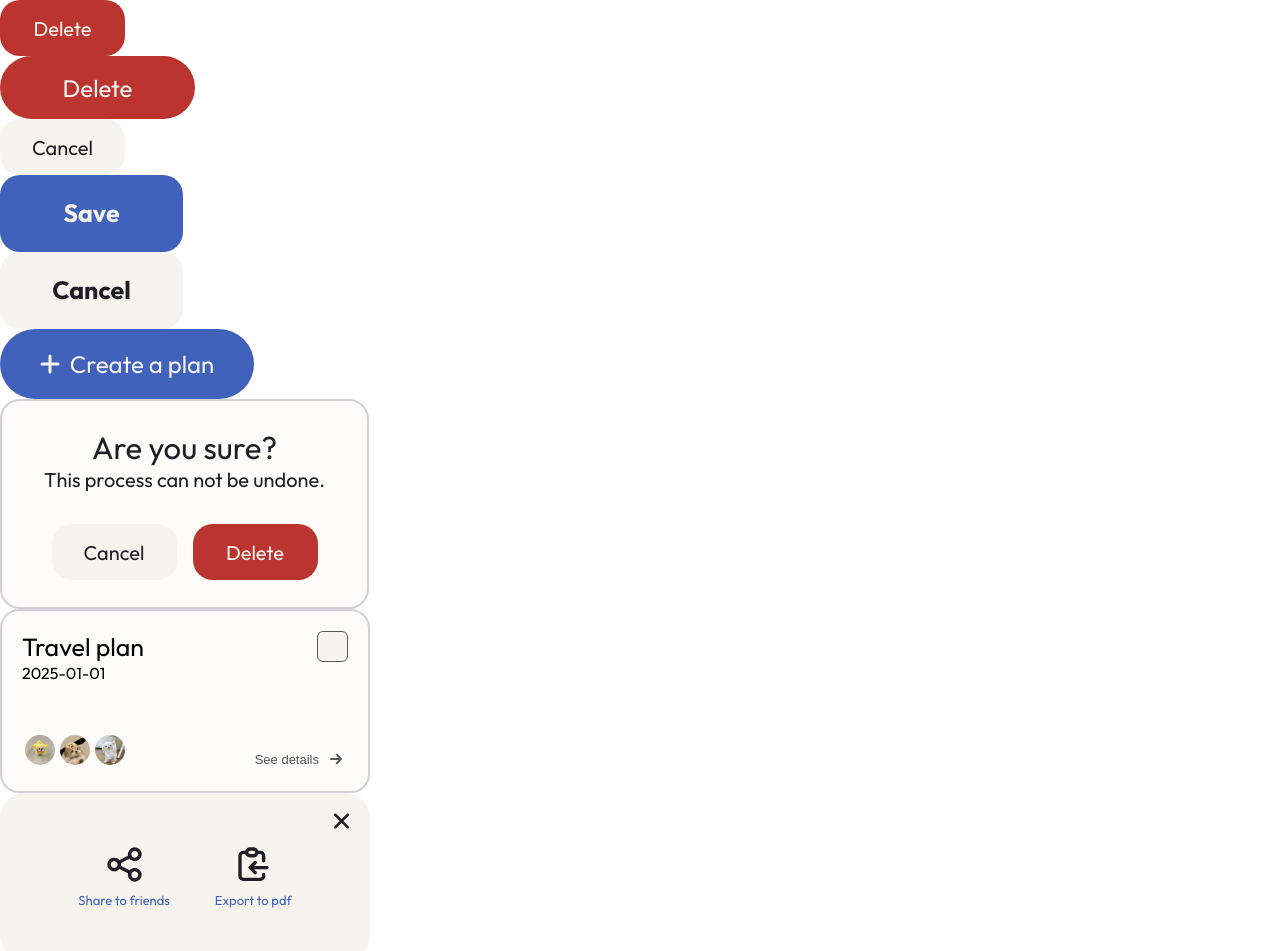
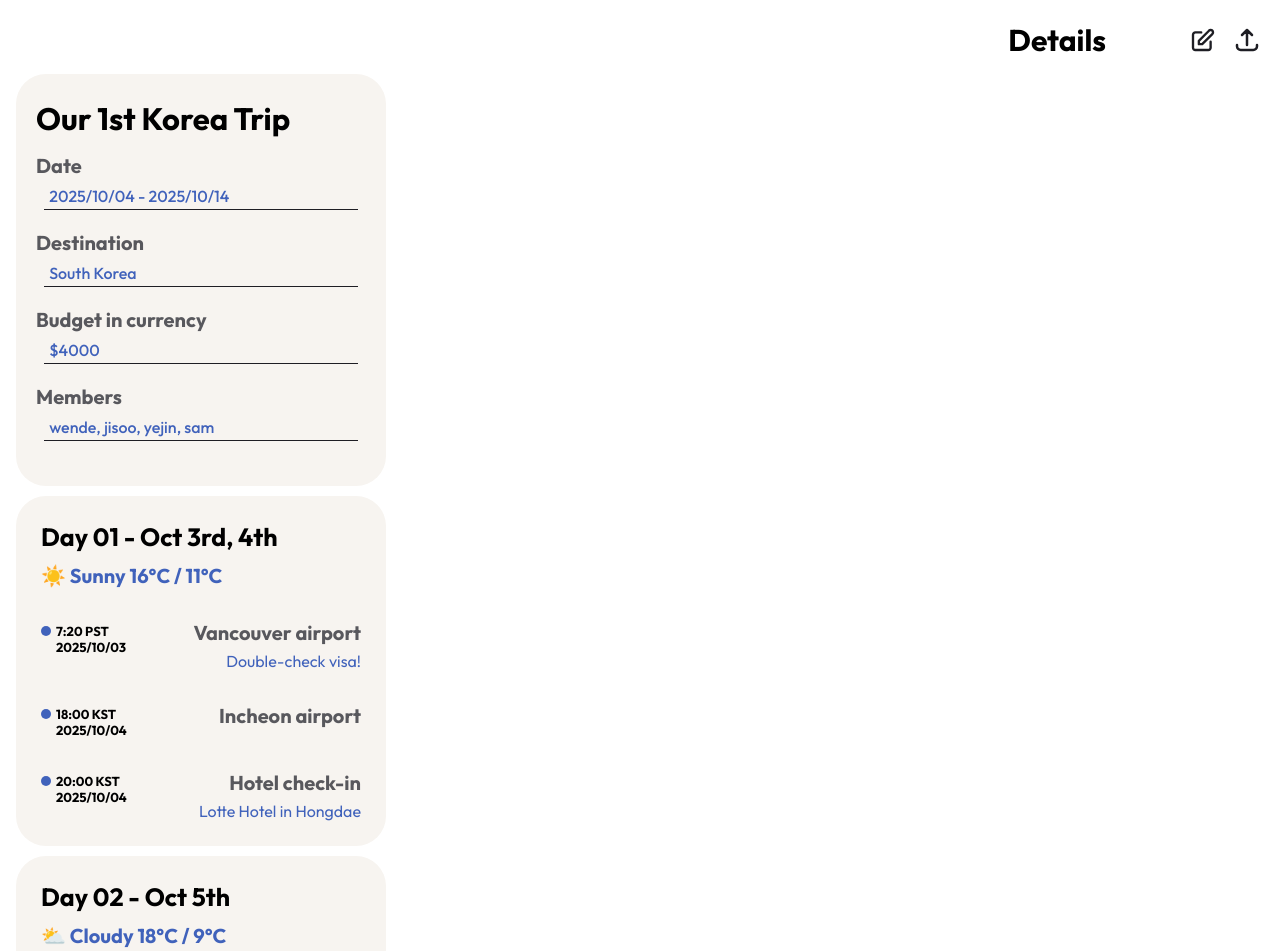
Before and after one commit to wendeshiro/COMP-3170-Plan-it, a React (Vite) app: page / in a window 1280 px wide. Shown: the top 951 px of the page. Built offline with nearby package versions, Linux system fonts and the light colour scheme.

Commit message:
Add: finish the plan detail page having onClick action to open PlanShareModal popup without navbar component included

```diff
--- a/package.json
+++ b/package.json
@@ -12,6 +12,7 @@
   "dependencies": {
     "react": "^19.1.1",
     "react-dom": "^19.1.1",
+    "react-router-dom": "^7.9.4",
     "styled-components": "^6.1.19"
   },
   "devDependencies": {
--- a/src/App.jsx
+++ b/src/App.jsx
@@ -1,90 +1,12 @@
-import "./App.css";
-import DeleteModal from "./components/DeleteModal";
-import { Button } from "./components/Button";
-import CreatePlanButton from "./components/AddPlan";
-import PlanCard from "./components/PlanCard";
-import PlanShareModal from "./components/PlanShareModal";
-import Input from "./components/input";
-import InputCard from "./components/InputCard";
-import DayPlanCard from "./components/DayPlanCard";
-import DayPlanCardEvent from "./components/DayPlanCardEvent";
-import DetailsItem from "./components/DetailsItem";
+import './App.css';
+import InputCard from './components/InputCard';
+import DayPlanCard from './components/DayPlanCard';
+import DayPlanCardEvent from './components/DayPlanCardEvent';
+import DetailsItem from './components/DetailsItem';
+import PlanDetail from './pages/PlanDetail';
 
 function App() {
-  return (
-    <div>
-      <Button redSmall>Delete</Button>
-      <Button redLarge>Delete</Button>
-      <Button whiteSmall>Cancel</Button>
-      <Button blueLarge>Save</Button>
-      <Button whiteLarge>Cancel</Button>
-      <CreatePlanButton />
-      <DeleteModal />
-      <PlanCard planName="Travel plan" planDate="2025-01-01" />
-      <PlanShareModal />
-      <Input title="Tour Name" />
-      <Input title="Date" type="date" />
-      <InputCard cardTitle="Day 1" style={{ "--input-label-size": "20px" }}>
-        <Input title="Location 01" />
-        <Input title="Date" type="date" />
-        <Input title="Time" type="time" />
-        <Input title="Note" />
-      </InputCard>
-      <InputCard
-        cardTitle="Our 1st Korea Trip"
-        showAddButton={false}
-        style={{ "--input-label-size": "20px" }}
-      >
-        <DetailsItem title="Date" content="2025/10/04 - 2025/10/14" />
-        <DetailsItem title="Destination" content="South Korea" />
-        <DetailsItem title="Budget in currency" content="$4000" />
-        <DetailsItem title="Members" content="wende, jisoo, yejin, sam" />
-      </InputCard>
-      <DayPlanCard cardTitle="Day 01 - Oct 3rd, 4th" weatherIcon="☀️" weather="Sunny 16°C / 11°C">
-        <DayPlanCardEvent
-          date="2025/10/03"
-          time="7:20"
-          timeZone="PST"
-          event="Vancouver airport"
-          note="Double-check visa!"
-        />
-        <DayPlanCardEvent date="2025/10/04" time="18:00" timeZone="KST" event="Incheon airport" />
-        <DayPlanCardEvent
-          date="2025/10/04"
-          time="20:00"
-          timeZone="KST"
-          event="Hotel check-in"
-          note="Lotte Hotel in Hongdae"
-        />
-      </DayPlanCard>
-      <DayPlanCard cardTitle="Day 02 - Oct 5th" weatherIcon="⛅️" weather="Cloudy 18°C / 9°C">
-        <DayPlanCardEvent
-          time="8:00"
-          timeZone="KST"
-          event="Korean style brunch"
-          note="Very spicy hotpot! (Gukbap!)"
-        />
-        <DayPlanCardEvent
-          time="10:00"
-          timeZone="KST"
-          event="Starfield Library"
-          note="Very big beautiful library. and % cafe!"
-        />
-        <DayPlanCardEvent
-          time="11:30"
-          timeZone="KST"
-          event="Shopping at Coex mall"
-          note="Free time! shopping!!"
-        />
-        <DayPlanCardEvent
-          time="14:30"
-          timeZone="KST"
-          event="London Bagel Museum"
-          note="Not a museum, bagel cafe"
-        />
-      </DayPlanCard>
-    </div>
-  );
+  return <PlanDetail />;
 }
 
 export default App;
--- a/src/components/PlanShareModal.jsx
+++ b/src/components/PlanShareModal.jsx
@@ -4,10 +4,15 @@ import shareIcon from '../assets/share.svg';
 import closeIcon from '../assets/close.svg';
 import exportIcon from '../assets/export.svg';
 
-export default function PlanShareModal() {
+export default function PlanShareModal({ onClose }) {
   return (
     <div className={styles.planShareModal}>
-      <img className={styles.close} src={closeIcon} alt="close" />
+      <img
+        className={styles.close}
+        src={closeIcon}
+        alt="close"
+        onClick={onClose}
+      />
       <div className={styles.contents}>
         <div className={styles.share}>
           <img src={shareIcon} alt="share" />
--- a/src/main.jsx
+++ b/src/main.jsx
@@ -1,10 +1,13 @@
-import { StrictMode } from "react";
-import { createRoot } from "react-dom/client";
-import "./index.css";
-import App from "./App.jsx";
+import { StrictMode } from 'react';
+import { createRoot } from 'react-dom/client';
+import './index.css';
+import App from './App.jsx';
+import { BrowserRouter } from 'react-router-dom';
 
-createRoot(document.getElementById("root")).render(
-    <StrictMode>
-        <App />
-    </StrictMode>
+createRoot(document.getElementById('root')).render(
+  <StrictMode>
+    <BrowserRouter>
+      <App />
+    </BrowserRouter>
+  </StrictMode>
 );
--- /dev/null
+++ b/src/pages/PlanDetail.jsx
@@ -0,0 +1,181 @@
+import { useState } from 'react';
+import InputCard from '../components/InputCard';
+import DetailsItem from '../components/DetailsItem';
+import DayPlanCard from '../components/DayPlanCard';
+import DayPlanCardEvent from '../components/DayPlanCardEvent';
+import PlanShareModal from '../components/PlanShareModal';
+import shareBtn from '../assets/share-btn.svg';
+import editBtn from '../assets/edit-btn.svg';
+
+export default function PlanDetail() {
+  const [isShareModalOpen, setIsShareModalOpen] = useState(false);
+
+  const handleShareClick = () => {
+    setIsShareModalOpen(true);
+  };
+
+  const handleCloseModal = () => {
+    setIsShareModalOpen(false);
+  };
+
+  const handleEditClick = () => {
+    console.log('Edit button clicked!');
+    // 여기에 편집 기능 로직을 추가하세요
+  };
+
+  const styles = `
+    .planDetail {
+        display: flex;
+        flex-direction: column;
+        gap: 10px;
+
+        margin: 16px;
+        padding: 0;
+    }
+
+    h3 {
+        font-size: 30px;
+        text-align: center;
+        margin: 0;
+        padding: 5px 0;
+    }
+
+    nav {
+        display: inline-flex;
+        justify-content: flex-end;
+        align-items: center;
+        gap: 80px;
+
+    }
+
+    .shareButton {
+        display: flex;
+        justify-content: flex-end;
+        gap: 10px;
+    }
+
+    .iconButton {
+        background: none;
+        border: none;
+        cursor: pointer;
+        padding: 5px;
+        border-radius: 5px;
+        transition: background-color 0.2s;
+    }
+
+    .iconButton:hover {
+        background-color: white;
+    }
+
+    .iconButton:active {
+        background-color: white;
+    }
+
+    .modalOverlay {
+        position: fixed;
+        top: 0;
+        left: 0;
+        right: 0;
+        bottom: 0;
+        background-color: rgba(0, 0, 0, 0.5);
+        display: flex;
+        justify-content: center;
+        align-items: center;
+        z-index: 1000;
+    }
+    `;
+
+  return (
+    <>
+      <style>{styles}</style>
+      <div className="planDetail">
+        <nav>
+          <h3>Details</h3>
+          <div className="shareButton">
+            <button className="iconButton" onClick={handleEditClick}>
+              <img src={editBtn} alt="edit Button" />
+            </button>
+            <button className="iconButton" onClick={handleShareClick}>
+              <img src={shareBtn} alt="share Button" />
+            </button>
+          </div>
+        </nav>
+        <InputCard
+          cardTitle="Our 1st Korea Trip"
+          showAddButton={false}
+          style={{ '--input-label-size': '20px' }}
+        >
+          <DetailsItem title="Date" content="2025/10/04 - 2025/10/14" />
+          <DetailsItem title="Destination" content="South Korea" />
+          <DetailsItem title="Budget in currency" content="$4000" />
+          <DetailsItem title="Members" content="wende, jisoo, yejin, sam" />
+        </InputCard>
+        <DayPlanCard
+          cardTitle="Day 01 - Oct 3rd, 4th"
+          weatherIcon="☀️"
+          weather="Sunny 16°C / 11°C"
+        >
+          <DayPlanCardEvent
+            date="2025/10/03"
+            time="7:20"
+            timeZone="PST"
+            event="Vancouver airport"
+            note="Double-check visa!"
+          />
+          <DayPlanCardEvent
+            date="2025/10/04"
+            time="18:00"
+            timeZone="KST"
+            event="Incheon airport"
+          />
+          <DayPlanCardEvent
+            date="2025/10/04"
+            time="20:00"
+            timeZone="KST"
+            event="Hotel check-in"
+            note="Lotte Hotel in Hongdae"
+          />
+        </DayPlanCard>
+        <DayPlanCard
+          cardTitle="Day 02 - Oct 5th"
+          weatherIcon="⛅️"
+          weather="Cloudy 18°C / 9°C"
+        >
+          <DayPlanCardEvent
+            time="8:00"
+            timeZone="KST"
+            event="Korean style brunch"
+            note="Very spicy hotpot! (Gukbap!)"
+          />
+          <DayPlanCardEvent
+            time="10:00"
+            timeZone="KST"
+            event="Starfield Library"
+            note="Very big beautiful library. and % cafe!"
+          />
+          <DayPlanCardEvent
+            time="11:30"
+            timeZone="KST"
+            event="Shopping at Coex mall"
+            note="Free time! shopping!!"
+          />
+          <DayPlanCardEvent
+            time="14:30"
+            timeZone="KST"
+            event="London Bagel Museum"
+            note="Not a museum, bagel cafe"
+          />
+        </DayPlanCard>
+      </div>
+
+      {/* Share Modal */}
+      {isShareModalOpen && (
+        <div className="modalOverlay" onClick={handleCloseModal}>
+          <div onClick={(e) => e.stopPropagation()}>
+            <PlanShareModal onClose={handleCloseModal} />
+          </div>
+        </div>
+      )}
+    </>
+  );
+}
```
Also changed, not shown: 1 other file (tests, documents, lock files or other folders).
